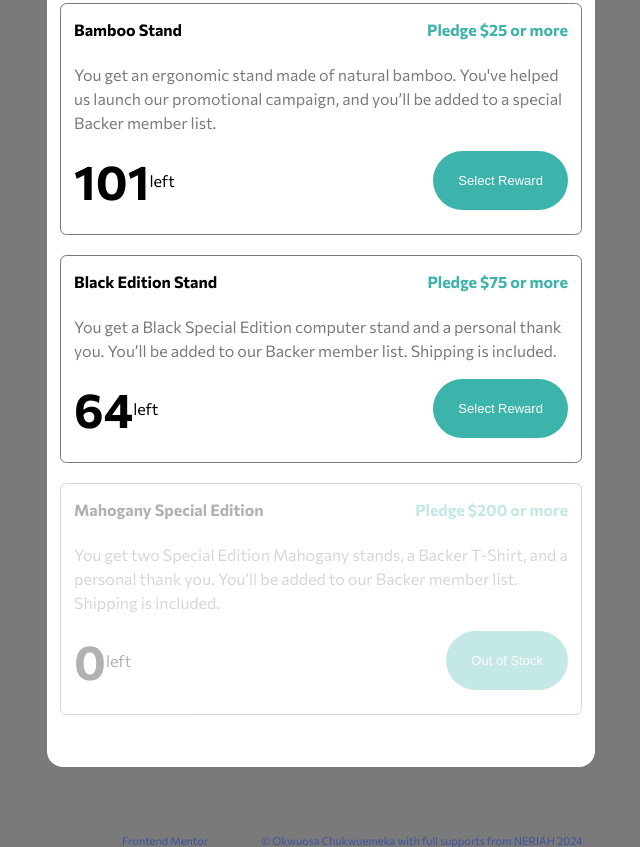
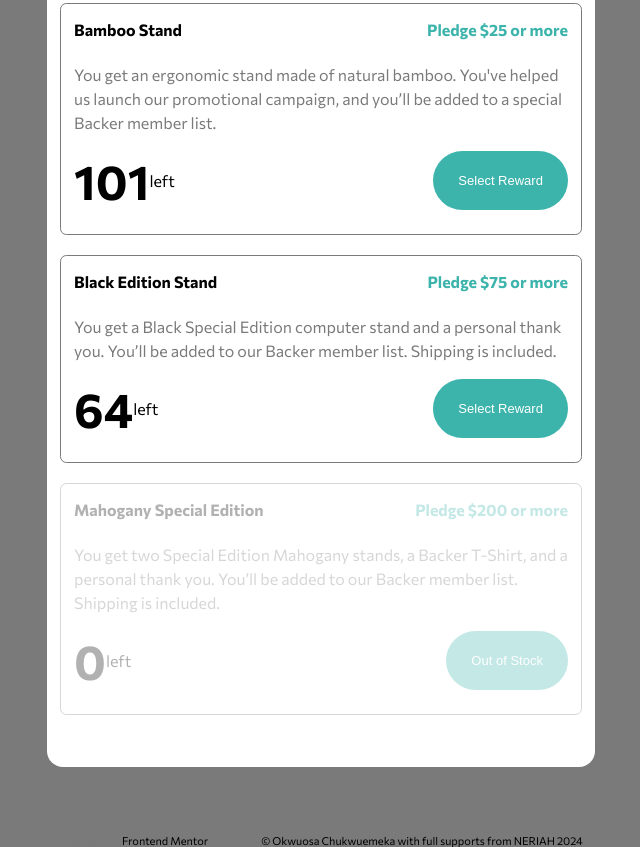
Before and after one commit to kwvxii/Crowdfunding, a plain HTML site: page index.html in a window 1280 px wide. Shown: the part 1110-1957 px from the top of the page, without its empty margins (319-959 px from the left). Drawn offline with Linux system fonts and the light colour scheme.

Commit message:
Add files via upload

```diff
--- a/style.css
+++ b/style.css
@@ -265,45 +265,10 @@ header{
 .div3d{
     opacity: .3;
 }
-
-
-
-
-
-
-
-
-
-
-
-
-
-
-
-
-
-
-
-
-
-
-
-
-
-
-
-
-
-
-
-
-
-
-
 .attribution {
      font-size: 11px;
      text-align: center;
 }
 .attribution a {
-     color: hsl(228, 45%, 44%);
+     color: black;
 }
```
